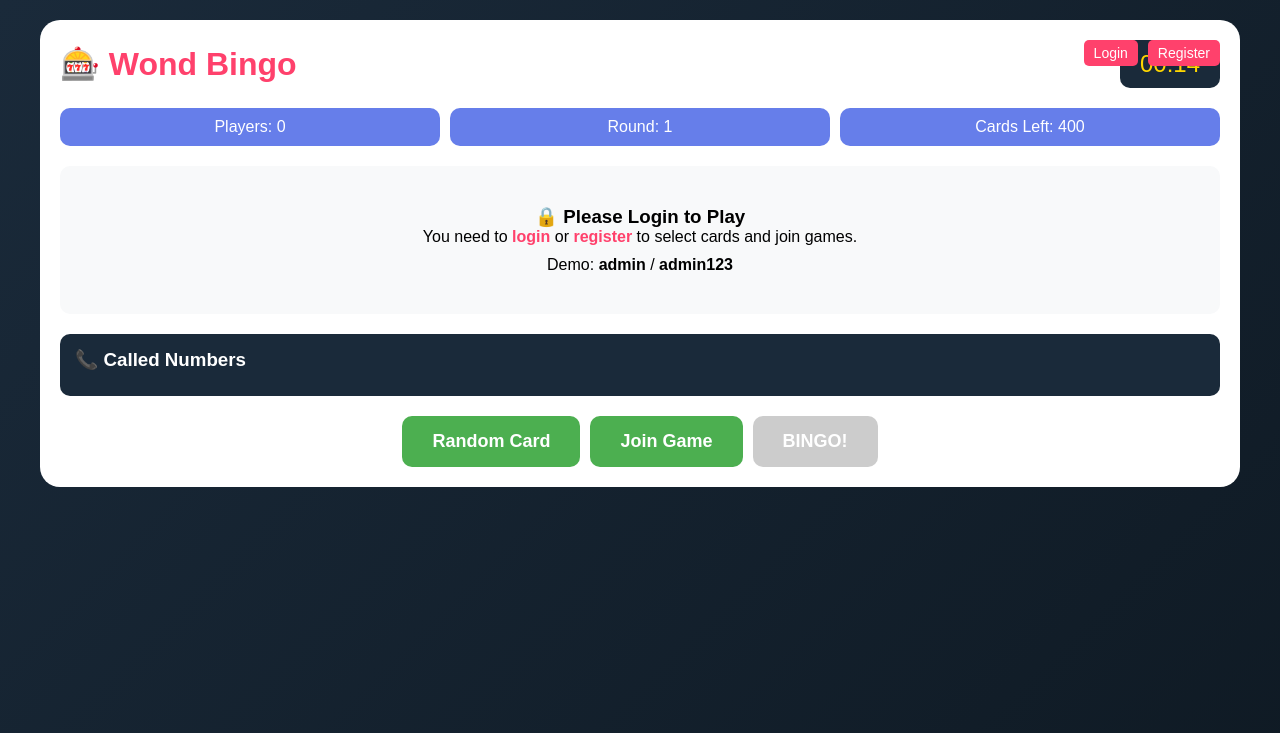
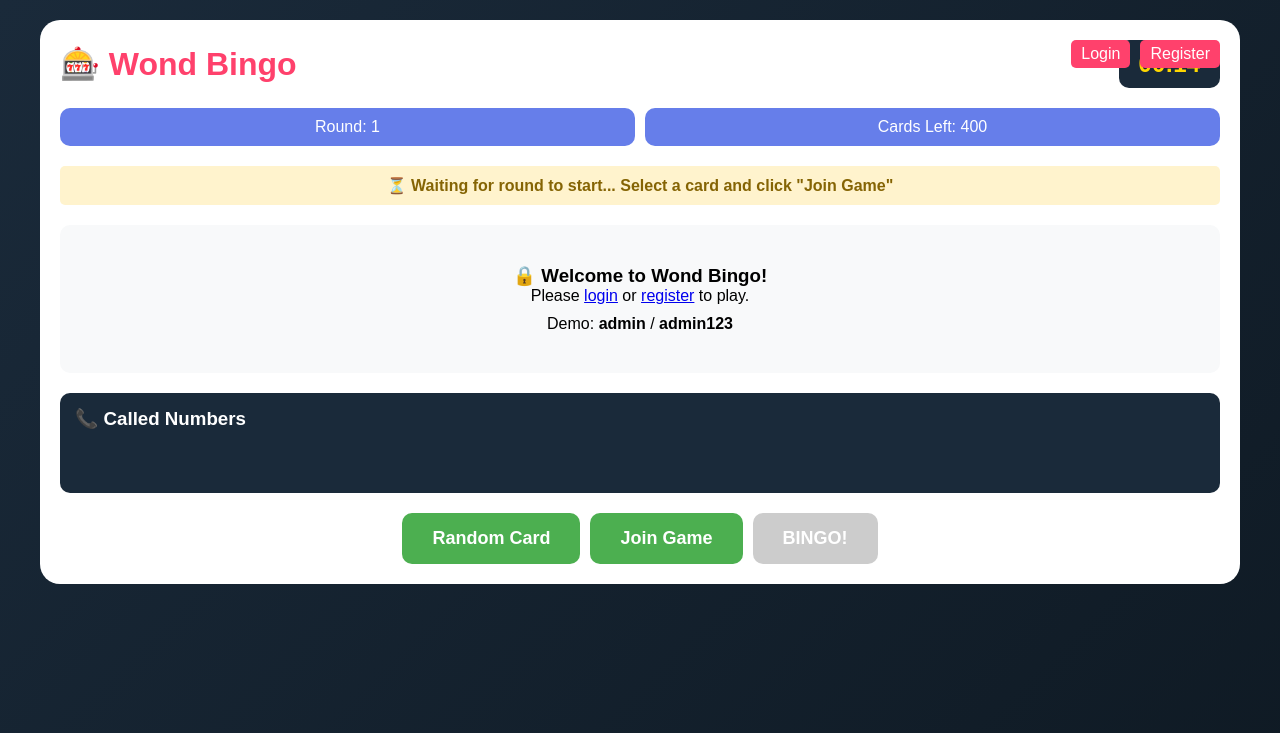
Before and after one commit to WondiradBezie/wond-bingo, a Flask app: page / in a window 1280 px wide. Shown: the top 733 px of the page. Run offline with Flask 3, Linux system fonts and the light colour scheme; some libraries are stand-ins or nearby versions.

Commit message:
Update game.html

```diff
--- a/templates/game.html
+++ b/templates/game.html
@@ -4,31 +4,29 @@
     <title>Wond Bingo</title>
     <script src="https://cdn.socket.io/4.5.4/socket.io.min.js"></script>
     <script src="https://code.jquery.com/jquery-3.6.0.min.js"></script>
-    <script src="https://telegram.org/js/telegram-web-app.js"></script>
     <style>
         * { margin: 0; padding: 0; box-sizing: border-box; font-family: Arial; }
         body { background: linear-gradient(135deg, #1a2a3a, #0f1a24); min-height: 100vh; padding: 20px; }
         .container { max-width: 1200px; margin: 0 auto; background: white; border-radius: 20px; padding: 20px; position: relative; }
         .header { display: flex; justify-content: space-between; align-items: center; margin-bottom: 20px; }
         .header h1 { color: #ff416c; }
-        .timer { background: #1a2a3a; color: #ffd700; padding: 10px 20px; border-radius: 10px; font-size: 24px; }
-        .stats { display: grid; grid-template-columns: 1fr 1fr 1fr; gap: 10px; margin-bottom: 20px; }
+        .timer { background: #1a2a3a; color: #ffd700; padding: 10px 20px; border-radius: 10px; font-size: 24px; font-weight: bold; }
+        .auth-links { position: absolute; top: 20px; right: 20px; display: flex; gap: 10px; }
+        .auth-links a { color: white; background: #ff416c; padding: 5px 10px; border-radius: 5px; text-decoration: none; }
+        .stats { display: grid; grid-template-columns: 1fr 1fr; gap: 10px; margin-bottom: 20px; }
         .stat { background: #667eea; color: white; padding: 10px; border-radius: 10px; text-align: center; }
-        .auth-links { position: absolute; top: 20px; right: 20px; display: flex; gap: 10px; }
-        .auth-links a { color: white; background: #ff416c; padding: 5px 10px; border-radius: 5px; text-decoration: none; font-size: 14px; }
-        .auth-links a:hover { background: #ff4b2b; }
-        .cards-grid { display: grid; grid-template-columns: repeat(20, 1fr); gap: 3px; max-height: 300px; overflow-y: auto; margin-bottom: 20px; background: #f0f0f0; padding: 10px; border-radius: 10px; }
+        .cards-grid { display: grid; grid-template-columns: repeat(20, 1fr); gap: 3px; max-height: 300px; overflow-y: auto; margin: 20px 0; background: #f0f0f0; padding: 10px; border-radius: 10px; }
         .card-number { aspect-ratio: 1; background: white; border: 1px solid #ddd; display: flex; align-items: center; justify-content: center; font-size: 12px; cursor: pointer; border-radius: 3px; }
         .card-number.available:hover { background: #4CAF50; color: white; }
-        .card-number.selected-by-me { background: #4CAF50 !important; color: white !important; border-color: #4CAF50; }
-        .card-number.selected-by-other { background: #ff4444 !important; color: white !important; border-color: #ff4444; cursor: not-allowed; }
+        .card-number.selected-by-me { background: #4CAF50 !important; color: white !important; }
+        .card-number.selected-by-other { background: #ff4444 !important; color: white !important; cursor: not-allowed; }
         .bingo-card { display: grid; grid-template-columns: repeat(5, 1fr); gap: 5px; margin: 20px 0; }
         .bingo-cell { aspect-ratio: 1; background: white; border: 2px solid #ddd; display: flex; align-items: center; justify-content: center; font-size: 18px; font-weight: bold; border-radius: 5px; }
-        .bingo-cell.called { background: #4CAF50; color: white; border-color: #4CAF50; }
-        .bingo-cell.free { background: #ffd700; border-color: #ffd700; }
-        .called-numbers { background: #1a2a3a; padding: 15px; border-radius: 10px; margin: 20px 0; }
+        .bingo-cell.called { background: #4CAF50; color: white; }
+        .bingo-cell.free { background: #ffd700; }
+        .called-numbers { background: #1a2a3a; padding: 15px; border-radius: 10px; margin: 20px 0; min-height: 100px; }
         .called-numbers h3 { color: white; margin-bottom: 10px; }
-        .called-number { display: inline-block; width: 40px; height: 40px; background: #333; color: white; border-radius: 50%; text-align: center; line-height: 40px; margin: 5px; font-weight: bold; border: 2px solid #ffd700; }
+        .called-number { display: inline-block; width: 40px; height: 40px; background: #333; color: white; border-radius: 50%; text-align: center; line-height: 40px; margin: 5px; border: 2px solid #ffd700; font-weight: bold; }
         .controls { display: flex; gap: 10px; justify-content: center; margin-top: 20px; }
         button { padding: 15px 30px; font-size: 18px; border: none; border-radius: 10px; cursor: pointer; font-weight: bold; }
         .btn-primary { background: #4CAF50; color: white; }
@@ -36,19 +34,16 @@
         .btn-bingo { background: #ff416c; color: white; }
         .btn-bingo:hover { background: #ff4b2b; }
         .btn-bingo:disabled { background: #ccc; cursor: not-allowed; }
-        .login-prompt { text-align: center; padding: 40px; background: #f8f9fa; border-radius: 10px; margin: 20px 0; display: none; }
-        .login-prompt a { color: #ff416c; font-weight: bold; text-decoration: none; }
-        .login-prompt a:hover { text-decoration: underline; }
-        .alert { padding: 10px; margin: 10px 0; border-radius: 5px; text-align: center; display: none; }
-        .alert-success { background: #d4edda; color: #155724; border: 1px solid #c3e6cb; }
-        .alert-danger { background: #f8d7da; color: #721c24; border: 1px solid #f5c6cb; }
-        .game-content { display: block; }
+        .login-prompt { text-align: center; padding: 40px; background: #f8f9fa; border-radius: 10px; margin: 20px 0; }
+        .game-status { text-align: center; padding: 10px; margin: 10px 0; border-radius: 5px; font-weight: bold; }
+        .status-waiting { background: #fff3cd; color: #856404; }
+        .status-running { background: #d4edda; color: #155724; }
     </style>
 </head>
 <body>
     <div class="container">
         <!-- Auth Links -->
-        <div class="auth-links" id="authLinks">
+        <div class="auth-links">
             <a href="/login" id="loginLink">Login</a>
             <a href="/register" id="registerLink">Register</a>
             <a href="/profile" id="profileLink" style="display: none;">Profile</a>
@@ -64,23 +59,24 @@
 
         <!-- Stats -->
         <div class="stats">
-            <div class="stat">Players: <span id="playerCount">0</span></div>
             <div class="stat">Round: <span id="roundNum">1</span></div>
             <div class="stat">Cards Left: <span id="cardsLeft">400</span></div>
         </div>
 
-        <!-- Alert Message -->
-        <div id="alertMessage" class="alert"></div>
+        <!-- Game Status -->
+        <div id="gameStatus" class="game-status status-waiting">
+            ⏳ Waiting for round to start... Select a card and click "Join Game"
+        </div>
 
-        <!-- Login Prompt (shown when not logged in) -->
+        <!-- Login Prompt -->
         <div id="loginPrompt" class="login-prompt">
-            <h3>🔒 Please Login to Play</h3>
-            <p>You need to <a href="/login">login</a> or <a href="/register">register</a> to select cards and join games.</p>
+            <h3>🔒 Welcome to Wond Bingo!</h3>
+            <p>Please <a href="/login">login</a> or <a href="/register">register</a> to play.</p>
             <p style="margin-top: 10px;">Demo: <strong>admin</strong> / <strong>admin123</strong></p>
         </div>
 
-        <!-- Game Content (shown when logged in) -->
-        <div id="gameContent" class="game-content">
+        <!-- Game Content -->
+        <div id="gameContent" style="display: none;">
             <h3>Select Card (1-400)</h3>
             <div class="cards-grid" id="cardsGrid"></div>
 
@@ -103,73 +99,45 @@
     </div>
 
     <script>
-        // Telegram Web App initialization
-        let tg = window.Telegram?.WebApp;
-        if (tg) {
-            tg.expand();
-            tg.ready();
-        }
-
-        // Socket.IO connection
         let socket = io();
         let currentUser = localStorage.getItem('userId') || 'user_' + Math.random().toString(36).substr(2, 9);
         localStorage.setItem('userId', currentUser);
 
-        // Game state
         let selectedCard = null;
         let selectedByOthers = new Set();
         let calledNumbers = [];
-        let timer = 20;
         let isLoggedIn = false;
+        let gameRunning = false;
+        let timerSeconds = 20;
+        let currentRound = 1;
 
-        // ============================================
-        // FIXED: Check login status on page load
-        // ============================================
-        function checkLoginStatus() {
+        // Check login status
+        function checkLogin() {
             fetch('/api/balance')
                 .then(response => {
-                    if (response.ok) {
-                        return response.json();
-                    } else {
-                        throw new Error('Not logged in');
-                    }
+                    if (response.ok) return response.json();
+                    throw new Error('Not logged in');
                 })
                 .then(data => {
-                    // User IS logged in
-                    console.log("✅ User is logged in");
                     isLoggedIn = true;
-
-                    // Show game content, hide login prompt
                     document.getElementById('loginPrompt').style.display = 'none';
                     document.getElementById('gameContent').style.display = 'block';
-
-                    // Update auth links
                     document.getElementById('loginLink').style.display = 'none';
                     document.getElementById('registerLink').style.display = 'none';
                     document.getElementById('profileLink').style.display = 'inline';
                     document.getElementById('logoutLink').style.display = 'inline';
 
-                    // Check if admin
-                    fetch('/profile')
-                        .then(response => response.text())
-                        .then(html => {
-                            if (html.includes('admin') || html.includes('Admin')) {
-                                document.getElementById('adminLink').style.display = 'inline';
-                            }
-                        });
+                    if (data.username === 'admin') {
+                        document.getElementById('adminLink').style.display = 'inline';
+                    }
 
-                    showAlert('✅ Logged in successfully!', 'success');
+                    // Request game state
+                    socket.emit('get_state');
                 })
-                .catch(error => {
-                    // User is NOT logged in
-                    console.log("❌ User is not logged in");
+                .catch(() => {
                     isLoggedIn = false;
-
-                    // Show login prompt, hide game content
                     document.getElementById('loginPrompt').style.display = 'block';
                     document.getElementById('gameContent').style.display = 'none';
-
-                    // Update auth links
                     document.getElementById('loginLink').style.display = 'inline';
                     document.getElementById('registerLink').style.display = 'inline';
                     document.getElementById('profileLink').style.display = 'none';
@@ -178,32 +146,20 @@
                 });
         }
 
-        // Show alert message
-        function showAlert(message, type) {
-            const alert = document.getElementById('alertMessage');
-            alert.className = `alert alert-${type}`;
-            alert.textContent = message;
-            alert.style.display = 'block';
-            setTimeout(() => {
-                alert.style.display = 'none';
-            }, 3000);
-        }
-
-        // Generate cards grid
+        // Generate cards
         for(let i = 1; i <= 400; i++) {
             $('#cardsGrid').append(`<div class="card-number available" id="card-${i}" onclick="selectCard(${i})">${i}</div>`);
         }
 
-        // Socket event handlers
+        // Socket events
         socket.on('connect', function() {
-            console.log('Connected to server');
             socket.emit('identify', { userId: currentUser });
-            checkLoginStatus();
+            checkLogin();
         });
 
         socket.on('card_selected', function(data) {
             if(data.userId !== currentUser) {
-                $(`#card-${data.cardNumber}`).removeClass('selected-by-me available').addClass('selected-by-other');
+                $(`#card-${data.cardNumber}`).removeClass('available selected-by-me').addClass('selected-by-other');
                 selectedByOthers.add(data.cardNumber);
                 updateCardsLeft();
             }
@@ -219,47 +175,62 @@
             calledNumbers.push(data.number);
             $('#calledNumbers').append(`<span class="called-number">${data.number}</span>`);
             markCardNumber(data.number);
+            gameRunning = true;
+            updateGameStatus();
         });
 
         socket.on('game_joined', function(data) {
             renderCard(data.card);
             $('#bingoBtn').prop('disabled', false);
             $('#joinBtn').prop('disabled', true);
-            showAlert('Successfully joined the game!', 'success');
+            alert('✅ Joined game! Game will start when timer reaches 0');
         });
 
         socket.on('claim_result', function(data) {
-            if(data.result === 'VALID') {
-                showAlert('🎉 BINGO! You won!', 'success');
-            } else if(data.result === 'DISQUALIFIED') {
-                showAlert('❌ Invalid claim - Disqualified!', 'danger');
-            } else if(data.result === 'ALREADY_WON') {
-                showAlert('You already claimed this round!', 'success');
-            } else {
-                showAlert('Claim rejected', 'danger');
-            }
+            if(data.result === 'VALID') alert('🎉 BINGO! You won!');
+            else if(data.result === 'DISQUALIFIED') alert('❌ Invalid claim - Disqualified!');
+            else alert('Claim rejected');
         });
 
         socket.on('game_state', function(data) {
+            if(data.round) currentRound = data.round;
+            document.getElementById('roundNum').textContent = currentRound;
+
+            if(data.drawn && data.drawn.length > 0) {
+                calledNumbers = data.drawn;
+                $('#calledNumbers').empty();
+                calledNumbers.forEach(num => {
+                    $('#calledNumbers').append(`<span class="called-number">${num}</span>`);
+                });
+                gameRunning = true;
+            }
+
             if(data.card) {
                 renderCard(data.card);
+                if(data.in_game) {
+                    $('#bingoBtn').prop('disabled', data.disqualified);
+                    $('#joinBtn').prop('disabled', true);
+                }
             }
-            if(data.winners && data.winners.length > 0) {
-                showAlert(`🎉 Winners: ${data.winners.length} player(s)`, 'success');
-            }
+
+            updateGameStatus();
         });
 
-        // Select card function
+        socket.on('round_started', function(data) {
+            currentRound = data.round;
+            document.getElementById('roundNum').textContent = currentRound;
+            calledNumbers = [];
+            $('#calledNumbers').empty();
+            gameRunning = true;
+            timerSeconds = 20;
+            updateGameStatus();
+        });
+
+        // Functions
         function selectCard(num) {
-            if(!isLoggedIn) {
-                showAlert('Please login first!', 'danger');
-                return;
-            }
-
-            if(selectedByOthers.has(num)) {
-                showAlert('This card is already taken!', 'danger');
-                return;
-            }
+            if(!isLoggedIn) { alert('Login first!'); window.location.href='/login'; return; }
+            if(gameRunning) { alert('Game already started! Wait for next round.'); return; }
+            if(selectedByOthers.has(num)) { alert('Card taken!'); return; }
 
             if(selectedCard) {
                 $(`#card-${selectedCard}`).removeClass('selected-by-me').addClass('available');
@@ -270,40 +241,22 @@
             selectedCard = num;
             socket.emit('select_card', { cardNumber: num, userId: currentUser });
             updateCardsLeft();
-            showAlert(`Card ${num} selected!`, 'success');
         }
 
-        // Select random card
         function selectRandomCard() {
-            if(!isLoggedIn) {
-                showAlert('Please login first!', 'danger');
-                return;
-            }
+            if(!isLoggedIn) { alert('Login first!'); return; }
+            if(gameRunning) { alert('Game already started!'); return; }
 
             let available = [];
             for(let i=1; i<=400; i++) {
-                if(!selectedByOthers.has(i) && i !== selectedCard) {
-                    available.push(i);
-                }
+                if(!selectedByOthers.has(i) && i !== selectedCard) available.push(i);
             }
-            if(available.length > 0) {
-                selectCard(available[Math.floor(Math.random() * available.length)]);
-            } else {
-                showAlert('No cards available!', 'danger');
-            }
+            if(available.length) selectCard(available[Math.floor(Math.random()*available.length)]);
         }
 
-        // Join game
         function joinGame() {
-            if(!isLoggedIn) {
-                showAlert('Please login first!', 'danger');
-                return;
-            }
-
-            if(!selectedCard) {
-                showAlert('Select a card first!', 'danger');
-                return;
-            }
+            if(!isLoggedIn) { alert('Login first!'); return; }
+            if(!selectedCard) { alert('Select a card first!'); return; }
 
             $.ajax({
                 url: '/api/join_game',
@@ -315,80 +268,73 @@
                         renderCard(res.card);
                         $('#bingoBtn').prop('disabled', false);
                         $('#joinBtn').prop('disabled', true);
-                        showAlert('Successfully joined game!', 'success');
                     } else {
-                        showAlert(res.message, 'danger');
+                        alert(res.message);
                     }
-                },
-                error: function() {
-                    showAlert('Error joining game', 'danger');
                 }
             });
         }
 
-        // Claim BINGO
         function claimBingo() {
-            if(!isLoggedIn) {
-                showAlert('Please login first!', 'danger');
-                return;
-            }
-
+            if(!isLoggedIn) { alert('Login first!'); return; }
             if(confirm('Are you sure you have BINGO?')) {
                 socket.emit('claim_bingo');
             }
         }
 
-        // Render card
         function renderCard(card) {
             $('#playerCard').empty();
             for(let row=0; row<5; row++) {
                 for(let col=0; col<5; col++) {
                     let val = card[row][col];
                     let cls = 'bingo-cell';
-                    if(val === 'FREE') {
-                        cls += ' free';
-                    } else {
-                        if(calledNumbers.includes(parseInt(val))) {
-                            cls += ' called';
-                        }
-                    }
+                    if(val === 'FREE') cls += ' free';
+                    else if(calledNumbers.includes(parseInt(val))) cls += ' called';
                     $('#playerCard').append(`<div class="${cls}">${val}</div>`);
                 }
             }
         }
 
-        // Mark number on card
         function markCardNumber(num) {
             $(`#playerCard .bingo-cell:contains(${num})`).addClass('called');
         }
 
-        // Update cards left count
         function updateCardsLeft() {
             let available = 400 - selectedByOthers.size;
             if(selectedCard) available--;
             $('#cardsLeft').text(available);
         }
 
-        // Timer
+        function updateGameStatus() {
+            let statusDiv = document.getElementById('gameStatus');
+            if(gameRunning) {
+                statusDiv.className = 'game-status status-running';
+                statusDiv.innerHTML = '🎲 Game in progress - Numbers being called!';
+            } else {
+                statusDiv.className = 'game-status status-waiting';
+                statusDiv.innerHTML = '⏳ Waiting for next round to start... Select a card and click "Join Game"';
+            }
+        }
+
+        // Timer countdown
         setInterval(() => {
-            if(timer > 0) {
-                timer--;
-                let mins = Math.floor(timer / 60);
-                let secs = timer % 60;
+            if(timerSeconds > 0) {
+                timerSeconds--;
+                let mins = Math.floor(timerSeconds / 60);
+                let secs = timerSeconds % 60;
                 $('#timer').text(`${mins.toString().padStart(2,'0')}:${secs.toString().padStart(2,'0')}`);
             }
         }, 1000);
 
-        // Update player count randomly (for demo)
+        // Auto-start game when timer reaches 0
         setInterval(() => {
-            $('#playerCount').text(Math.floor(Math.random() * 100) + 50);
-            $('#roundNum').text(Math.floor(Math.random() * 5) + 1);
-        }, 5000);
+            if(timerSeconds === 0 && !gameRunning) {
+                gameRunning = true;
+                updateGameStatus();
+            }
+        }, 1000);
 
-        // Check login status on page load and every time page loads
-        $(document).ready(function() {
-            checkLoginStatus();
-        });
+        checkLogin();
     </script>
 </body>
 </html>
```
